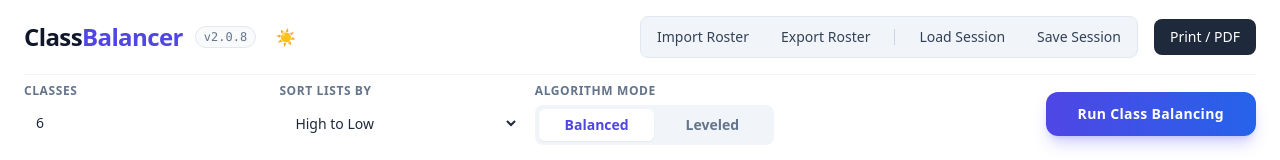
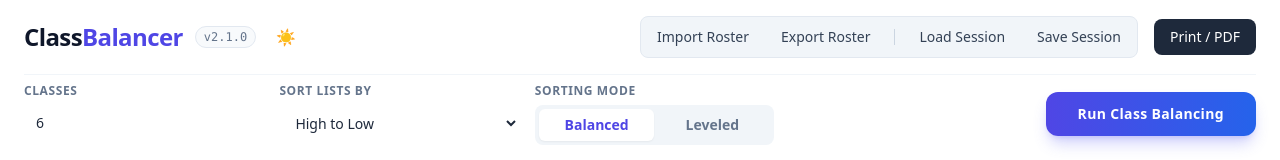
Before and after one commit to dndrmm/class-balancer, a React (Vite) app: page / in a window 1280 px wide. Shown: the top 160 px of the page. Built offline with nearby package versions, Linux system fonts and the light colour scheme.

Commit message:
Fixed leveled import

```diff
--- a/src/App.jsx
+++ b/src/App.jsx
@@ -8,7 +8,7 @@ const metersCache = new Map()
 const CORE_FIELDS = new Set(['id','firstname','lastname','gender','tags','notes','previousteacher','previous_teacher', 'name'])
 const norm = (s)=> String(s||'').toLowerCase().replace(/[^a-z0-9]/g,'')
 
-const VERSION = 'v2.0.8'
+const VERSION = 'v2.1.0'
 const BUILTIN_TAGS = ['504','IEP','ELL','Gifted','Speech']
 
 const WEIGHT_MAP = {
@@ -850,7 +850,8 @@ export default function App(){
   const [showConfirmModal, setShowConfirmModal] = useState(false);
   const [blockedMoveMessage, setBlockedMoveMessage] = useState(null);
   const [mode, setMode] = useState('balanced')
-  const [levelOn, setLevelOn] = useState('Reading')
+  // UPDATED: Default to 'Composite' (Overall) instead of 'Reading' to prevent waterfall bug if data is missing
+  const [levelOn, setLevelOn] = useState('Composite')
   const criteriaVersion = useMemo(()=> makeCriteriaVersion(criteria), [criteria])
 
   // Drag and Drop
@@ -1095,6 +1096,10 @@ export default function App(){
       })
       setCriteria(critMerged); setStudentsById(map); setAllIds(ids); setClassMeta([])
       setClasses([]);
+
+      // FIX: Force Level On back to "Composite" to avoid missing criteria bug
+      setLevelOn('Composite');
+
       displayStatus(`Imported ${ids.length} students and ${criteriaLabels.length} factors.`, 'success');
       setHasManualChanges(false);
     } catch (err) { displayStatus('Load failed: '+(err?.message||err), 'error', 6000); }
@@ -1318,7 +1323,7 @@ export default function App(){
     </select>
     </Field>
 
-    <Field label="Algorithm Mode">
+    <Field label="Sorting Mode">
     <div className="flex bg-slate-100 dark:bg-slate-800 p-1 rounded-lg w-full">
     {['balanced', 'leveled'].map((m) => (
       <button
@@ -1521,6 +1526,7 @@ export default function App(){
               <div key={m.label} title={`Class Avg: ${m.avg.toFixed(2)}`}>
               <div className="flex justify-between text-[10px] font-bold text-slate-400 mb-0.5 uppercase tracking-wide">
               <span>{m.label}</span>
+              {/* This line dynamically sets the text color based on the bar color */}
               <span className={m.colorClass.replace('bg-','text-')}>{m.labelText}</span>
               </div>
               <div className="h-2.5 bg-slate-200 dark:bg-slate-800 rounded-full overflow-hidden shadow-inner">
```
